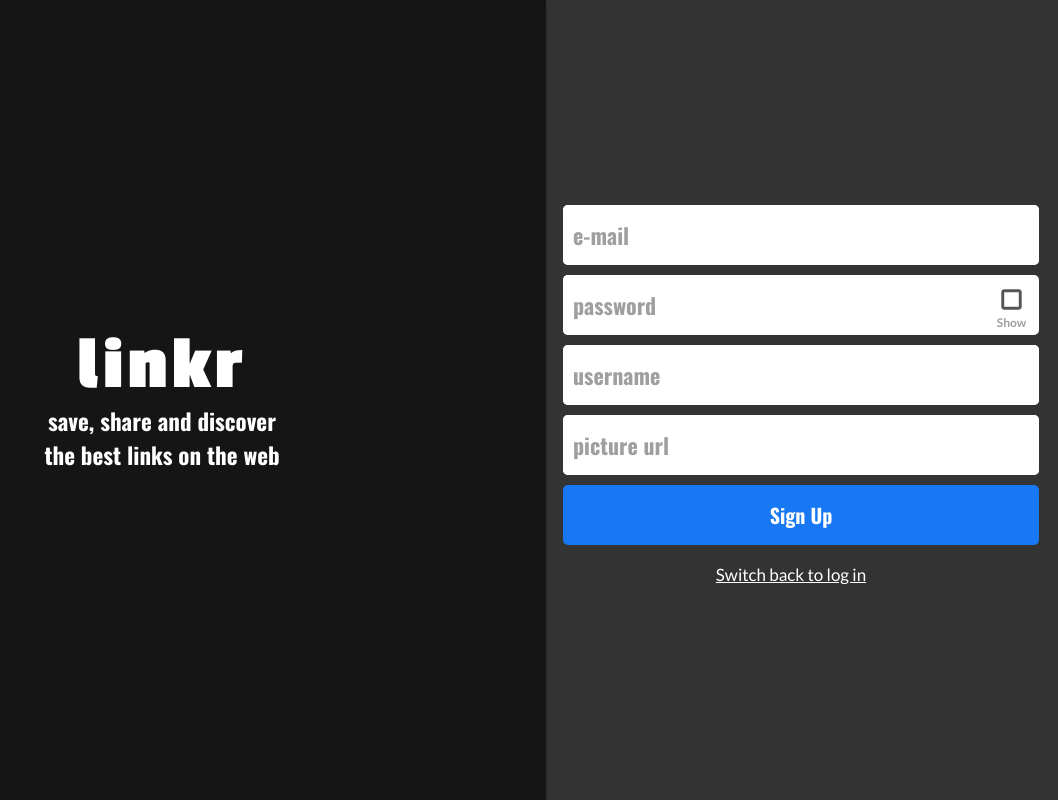
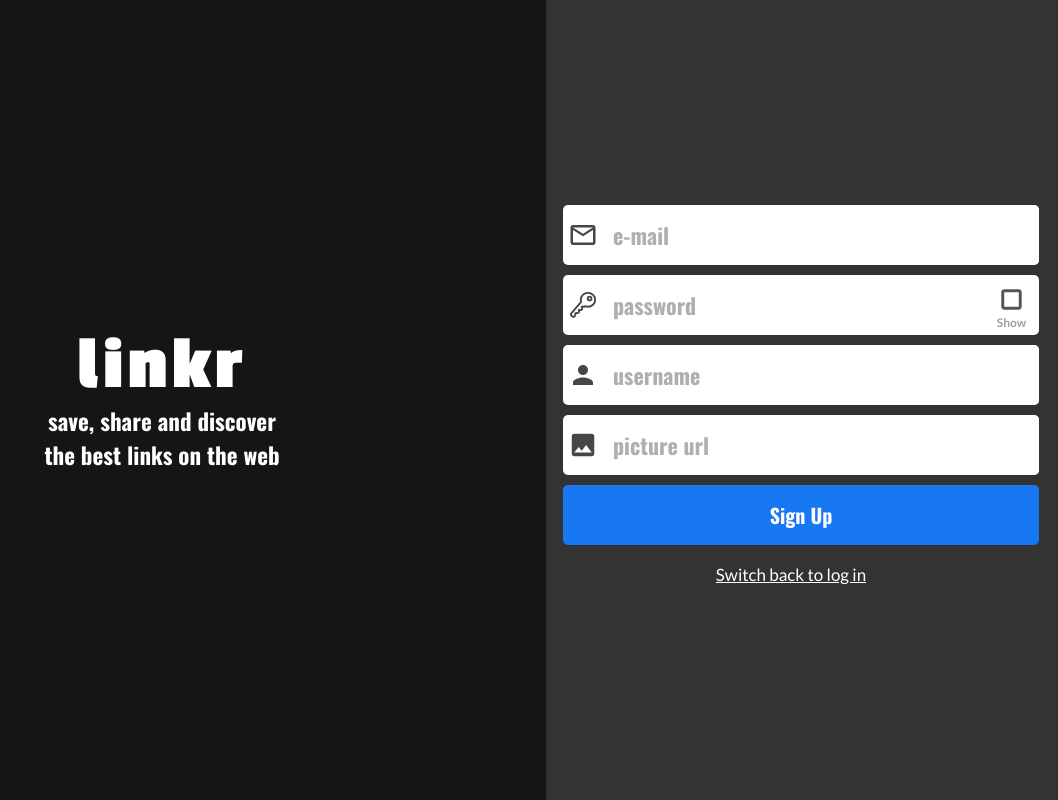
Before and after one commit to danielpqb/projeto17-linkr-frontend, a React (Create React App) app: page /sign-up in a window 1280 px wide. Shown: the whole page, without its empty margins (222-1280 px from the left). Built offline with nearby package versions, Linux system fonts and the light colour scheme; no server answers.

Commit message:
Icons to to SignIn and SignUp

```diff
--- a/src/components/Common/CheckBox.jsx
+++ b/src/components/Common/CheckBox.jsx
@@ -6,11 +6,8 @@ export default function CheckBox({ size, color, isChecked, setIsChecked }) {
 
   return (
     <Container
-      size={size}
-      isChecked={isChecked}
       onClick={() => {
         setIsChecked(!isChecked);
-        console.log(isChecked);
       }}
     >
       {isChecked ? <BiCheckboxSquare color={color} size={size} /> : <BiCheckbox color={color} size={size} />}
--- a/src/components/Common/InputBox.jsx
+++ b/src/components/Common/InputBox.jsx
@@ -1,14 +1,40 @@
 import React, { useState } from "react";
 import styled from "styled-components";
+
+import { MdImage, MdOutlineEmail, MdPerson } from "react-icons/md";
+import { AiOutlineFileText } from "react-icons/ai";
+import { IoKeyOutline } from "react-icons/io5";
+
 import CheckBox from "./CheckBox";
 
-export default function InputBox({ name, placeholder, onChange, value, type, height, hasCheckBox }) {
+export default function InputBox({ name, placeholder, type, onChange, value, height = "60px", hasCheckBox, hasIcon }) {
   const [isChecked, setIsChecked] = useState(false);
+
+  if (hasIcon) {
+    switch (name) {
+      case "name":
+        hasIcon = <MdPerson />;
+        break;
+      case "email":
+        hasIcon = <MdOutlineEmail />;
+        break;
+      case "password":
+        hasIcon = <IoKeyOutline />;
+        break;
+      case "imageUrl":
+        hasIcon = <MdImage />;
+        break;
+      default:
+        hasIcon = <AiOutlineFileText />;
+        break;
+    }
+  }
 
   type = type === "password" && isChecked ? "text" : type;
 
   return (
     <Container height={height}>
+      {hasIcon && <ShowIcon>{hasIcon}</ShowIcon>}
       <input
         type={type ? type : "text"}
         placeholder={placeholder}
@@ -31,7 +57,7 @@ const Container = styled.div`
   & {
     background: #ffffff;
     border-radius: 5px;
-    height: ${({ height }) => (height ? height : "60px")};
+    height: ${({ height }) => height};
     margin: 10px 0px;
   }
 
@@ -40,18 +66,19 @@ const Container = styled.div`
     font-style: normal;
     font-weight: 700;
     font-size: 22px;
-    color: #9f9f9f;
+    color: #6d6d6d;
 
     padding: 10px;
 
     border: none;
+    outline: none;
     border-radius: 5px;
     width: 100%;
     height: 100%;
   }
 
   input::placeholder {
-    color: #9f9f9f;
+    color: #afafaf;
   }
 `;
 
@@ -65,3 +92,11 @@ const ShowPassword = styled.div`
     font-size: 12px;
   }
 `;
+
+const ShowIcon = styled.div`
+  & {
+    color: rgb(70, 70, 70);
+    font-size: 30px;
+    margin: 0px 5px;
+  }
+`;
--- a/src/components/Screens/SignIn.jsx
+++ b/src/components/Screens/SignIn.jsx
@@ -81,7 +81,9 @@ export default function SignIn() {
             setForm({ ...form, email: e.target.value });
           }}
           value={form.email}
+          hasIcon={true}
         />
+
         <InputBox
           name="password"
           type="password"
@@ -91,8 +93,8 @@ export default function SignIn() {
           }}
           value={form.password}
           hasCheckBox={true}
+          hasIcon={true}
         />
-
         <SubmitButton disabled={isSubmitDisabled}>Log In</SubmitButton>
       </RegisterForm>
 
--- a/src/components/Screens/SignUp.jsx
+++ b/src/components/Screens/SignUp.jsx
@@ -78,6 +78,7 @@ export default function SignUp() {
           }}
           value={form.email}
           required
+          hasIcon={true}
         />
         <InputBox
           name="password"
@@ -88,6 +89,7 @@ export default function SignUp() {
           }}
           value={form.password}
           hasCheckBox={true}
+          hasIcon={true}
         />
         <InputBox
           name="name"
@@ -98,16 +100,18 @@ export default function SignUp() {
           }}
           value={form.name}
           required
+          hasIcon={true}
         />
         <InputBox
           name="imageUrl"
           placeholder="picture url"
-          type="imageUrl"
+          type="url"
           onChange={(e) => {
             setForm({ ...form, imageUrl: e.target.value });
           }}
           value={form.imageUrl}
           required
+          hasIcon={true}
         />
 
         <SubmitButton disabled={isSubmitDisabled}>Sign Up</SubmitButton>
```
